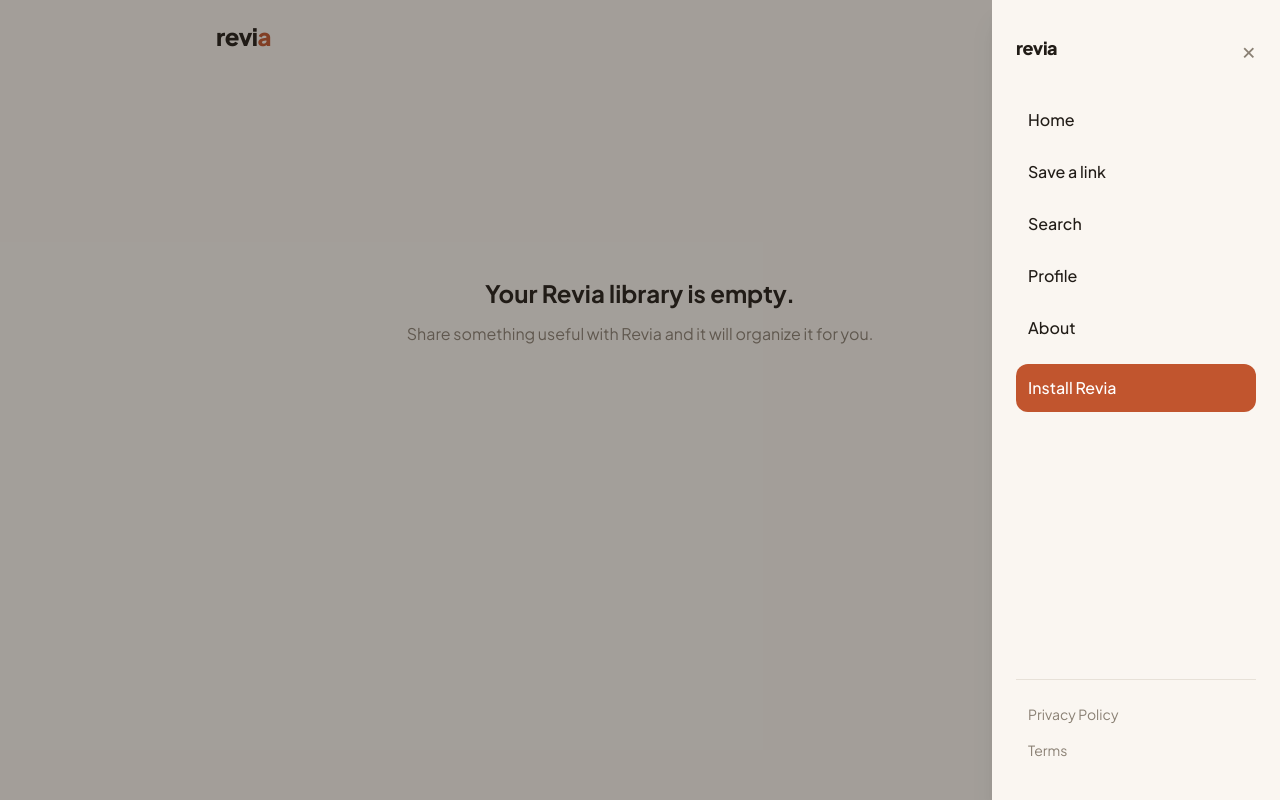
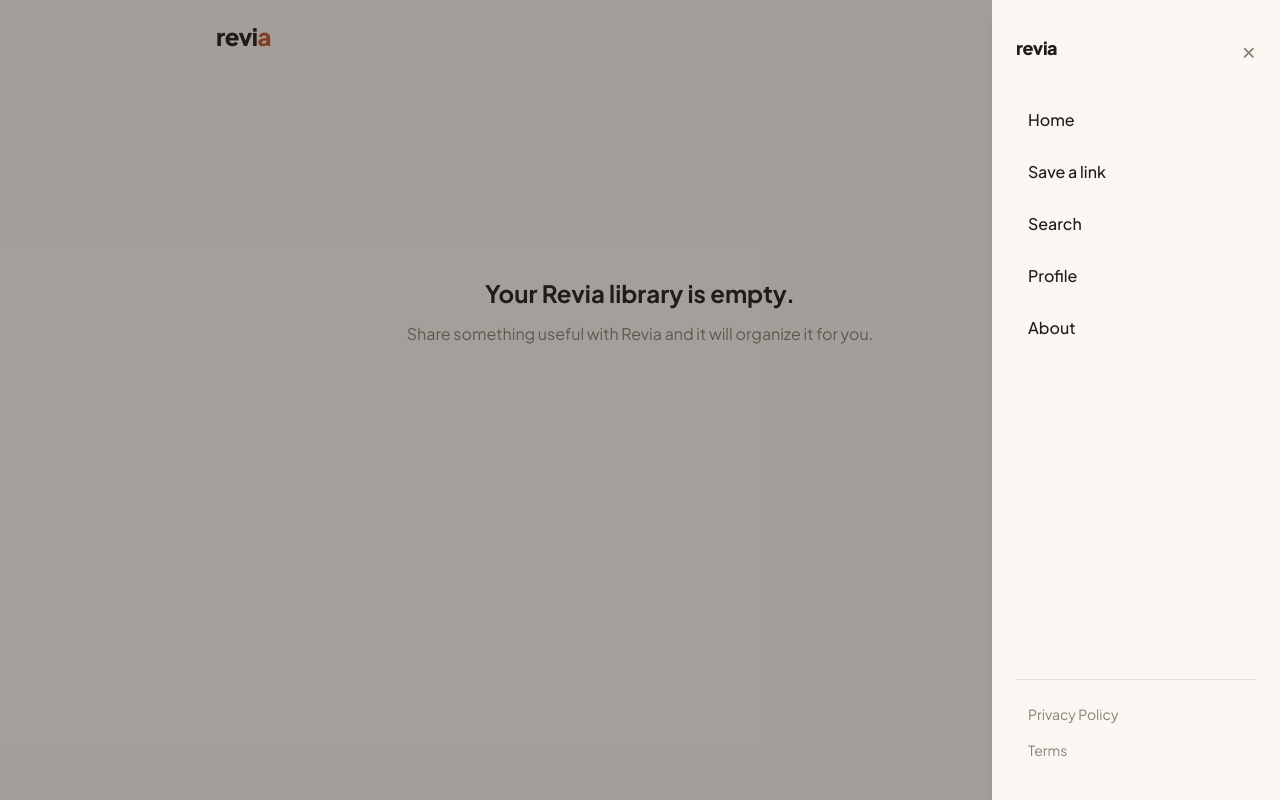
Before and after one commit to good-tech3y/revia, a Next.js app: page /home in a window 1280 px wide. Both pictures are taken after a click on the button "Open menu". Built offline with nearby package versions, Linux system fonts and the light colour scheme.

Commit message:
Install button triggers real prompt only, no fallback instructions

```diff
--- a/src/components/side-menu.tsx
+++ b/src/components/side-menu.tsx
@@ -7,17 +7,8 @@
 
 export function SideMenu() {
   const [open, setOpen] = useState(false);
-  const [showInstructions, setShowInstructions] = useState(false);
   const { canInstall, installed, promptInstall } = useInstall();
   const { t } = useLanguage();
-
-  const handleInstallClick = async () => {
-    if (canInstall) {
-      await promptInstall();
-    } else {
-      setShowInstructions((prev) => !prev);
-    }
-  };
 
   return (
     <>
@@ -44,18 +35,10 @@
               <Link href="/profile" onClick={() => setOpen(false)} className="rounded-xl px-3 py-3 text-base font-medium text-ink hover:bg-stone-light">{t("nav.profile")}</Link>
               <Link href="/about" onClick={() => setOpen(false)} className="rounded-xl px-3 py-3 text-base font-medium text-ink hover:bg-stone-light">{t("nav.about")}</Link>
 
-              {!installed && (
-                <div className="mt-2">
-                  <button onClick={handleInstallClick} className="w-full rounded-xl bg-clay px-3 py-3 text-left text-base font-medium text-white">
-                    {t("nav.install")}
-                  </button>
-                  {showInstructions && (
-                    <div className="mt-2 space-y-1 rounded-xl bg-stone-light p-3 text-xs text-stone">
-                      <p>Android Chrome: tap the ⋮ menu, then "Install app."</p>
-                      <p>iPhone Safari: tap the Share icon, then "Add to Home Screen."</p>
-                    </div>
-                  )}
-                </div>
+              {!installed && canInstall && (
+                <button onClick={() => promptInstall()} className="mt-2 w-full rounded-xl bg-clay px-3 py-3 text-left text-base font-medium text-white">
+                  {t("nav.install")}
+                </button>
               )}
             </nav>
             <div className="border-t border-stone-light pt-4">
```
